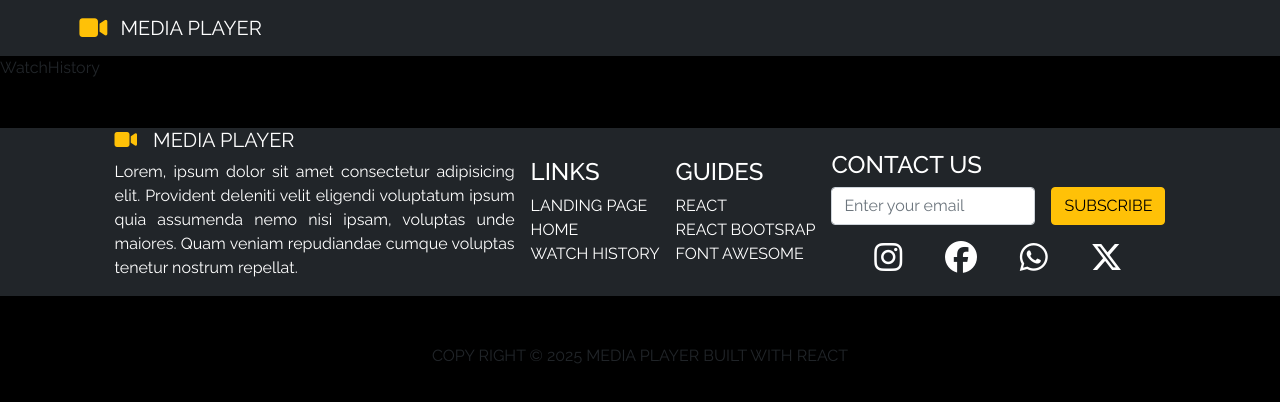
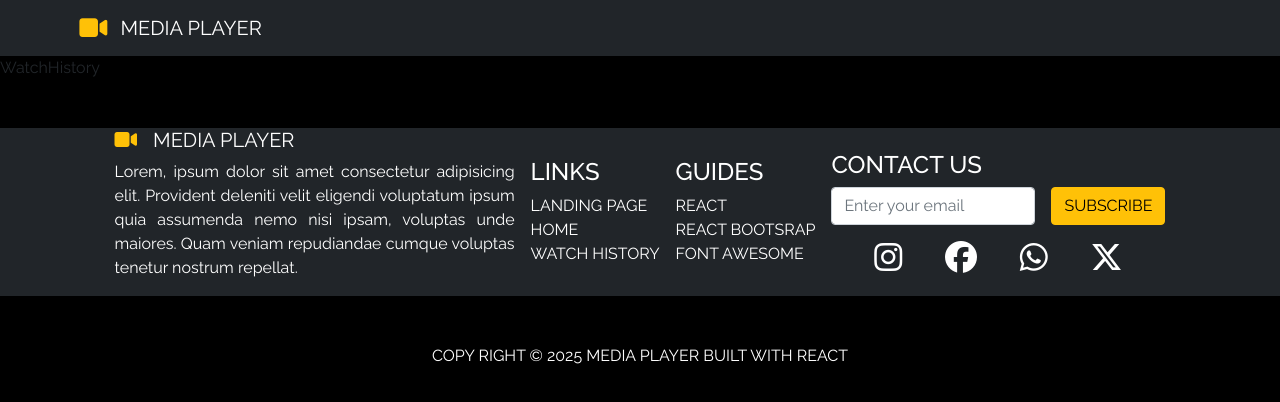
Before and after one commit to abiyababy8/react-programs, a React (Vite) app in the folder projects/mediaPlayerFe/: page /watch in a window 1280 px wide. Shown: the top 402 px of the page. Built offline with nearby package versions, Linux system fonts and the light colour scheme.

Commit message:
added some code

```diff
--- a/projects/mediaPlayerFe/src/components/Footer.jsx
+++ b/projects/mediaPlayerFe/src/components/Footer.jsx
@@ -41,7 +41,7 @@ function Footer() {
          </div>
        </div>
     </div>
-    <p className='text-center mt-5'>COPY RIGHT © 2025 MEDIA PLAYER BUILT WITH REACT</p>
+    <p className='text-center mt-5 textStyle'>COPY RIGHT © 2025 MEDIA PLAYER BUILT WITH REACT</p>
     </>
   )
 }
```
